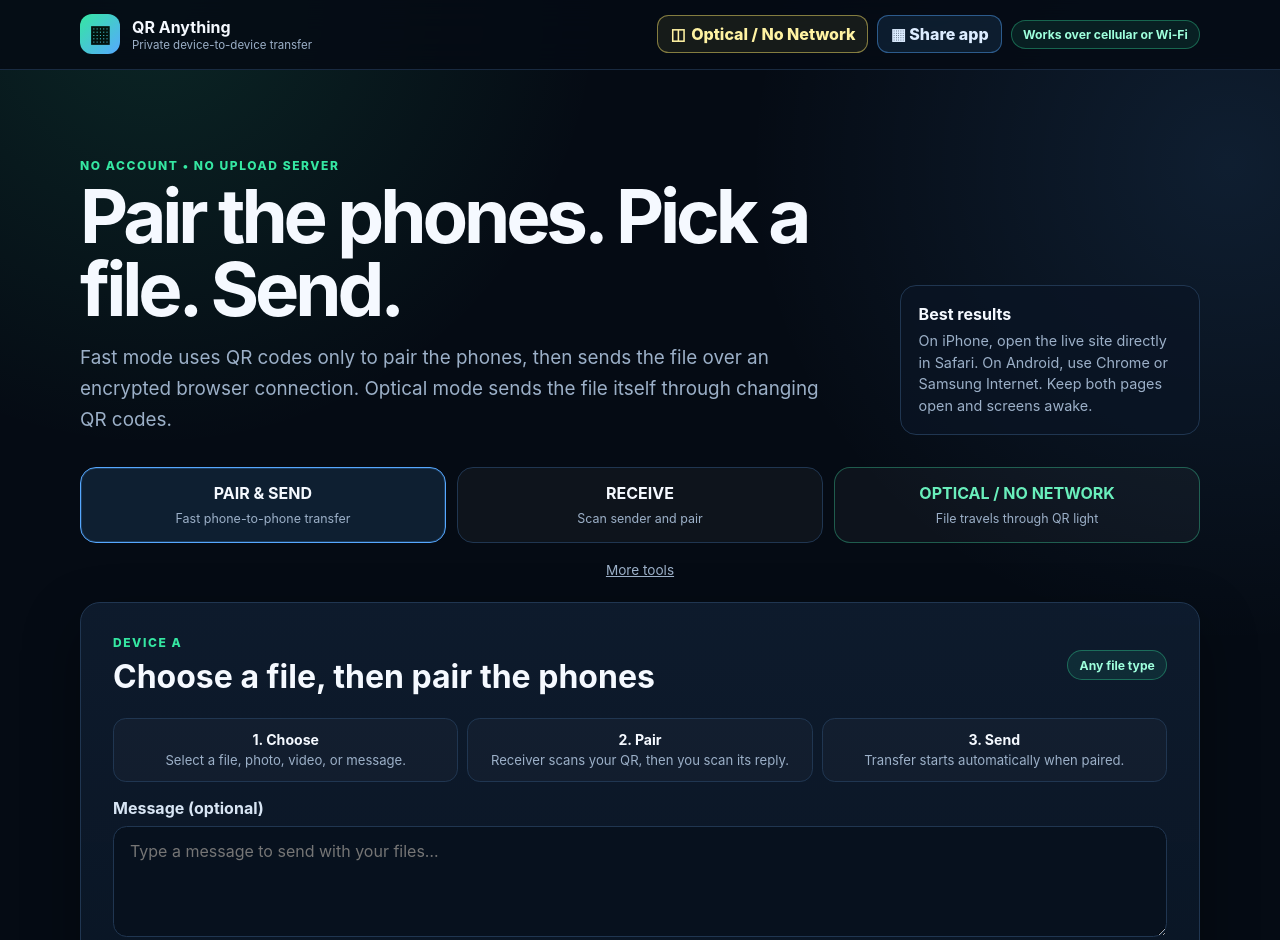
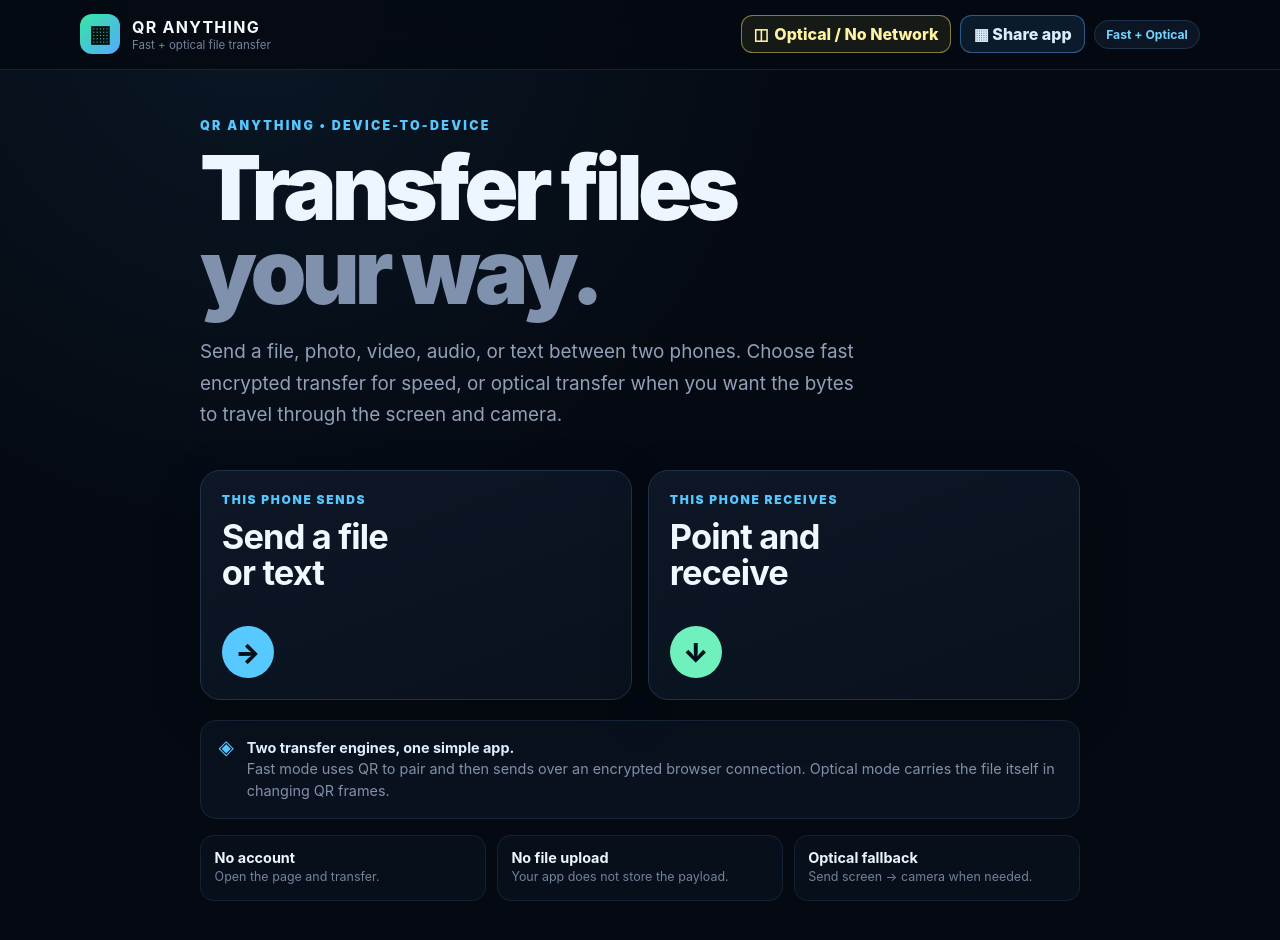
Before and after one commit to duhfreakinduh/qr-anything, a website: page index.html in a window 1280 px wide. Shown: the top 940 px of the page. Drawn offline with Linux system fonts and the light colour scheme.

Commit message:
Redesign QR Anything with polished Send / Receive home
Adds the v12 product home, Fast/Optical mode chooser, direct optical send/receive routing, and v12 cache refresh while preserving the working transfer engines.

```diff
--- a/optical/index.html
+++ b/optical/index.html
@@ -7,11 +7,11 @@
   <meta name="description" content="QR Anything Optical transfers files from one screen to another camera using fountain-coded animated QR frames. No payload network path, Bluetooth, or pairing required." />
   <title>QR Anything — Optical Transfer</title>
   <link rel="icon" href="../icon.svg" type="image/svg+xml" />
-  <link rel="stylesheet" href="./styles.css?v=10" />
+  <link rel="stylesheet" href="./styles.css?v=12" />
 </head>
 <body>
   <header class="topbar">
-    <a href="../" class="brand"><span class="mark">▦</span><span><strong>QR ANYTHING</strong><small>OPTICAL TRANSFER</small></span></a>
+    <a href="../?v=12" class="brand"><span class="mark">▦</span><span><strong>QR ANYTHING</strong><small>OPTICAL TRANSFER</small></span></a>
     <span class="airgap">SCREEN → CAMERA</span>
   </header>
 
@@ -123,9 +123,14 @@
     if ('serviceWorker' in navigator) {
       navigator.serviceWorker.register('../sw.js').then(registration => registration.update()).catch(() => {});
     }
+    document.addEventListener('DOMContentLoaded', () => {
+      const mode = new URLSearchParams(location.search).get('mode');
+      if (mode === 'receive') document.getElementById('showReceive')?.click();
+      if (mode === 'send') document.getElementById('showSend')?.click();
+    });
   </script>
   <script src="https://cdn.jsdelivr.net/npm/qrcode-generator@1.4.4/qrcode.js" crossorigin="anonymous"></script>
   <script src="https://cdn.jsdelivr.net/npm/jsqr@1.4.0/dist/jsQR.js" crossorigin="anonymous"></script>
-  <script type="module" src="./app.js?v=10"></script>
+  <script type="module" src="./app.js?v=12"></script>
 </body>
 </html>
--- /dev/null
+++ b/product-home-v12.js
@@ -0,0 +1,152 @@
+'use strict';
+
+(function initProductHomeV12() {
+  if (window.__qrAnythingProductHomeV12) return;
+  window.__qrAnythingProductHomeV12 = true;
+
+  const $ = id => document.getElementById(id);
+  const main = document.querySelector('main.shell');
+  const hero = document.querySelector('.hero');
+  const tabs = document.querySelector('.tabs');
+  if (!main || !hero || !tabs) return;
+
+  document.body.classList.add('product-v12');
+
+  const style = document.createElement('style');
+  style.id = 'productHomeV12Styles';
+  style.textContent = `
+    body.product-v12{background:radial-gradient(circle at 20% 0%,rgba(43,118,177,.12),transparent 34rem),#050a12;color:#edf5ff}
+    body.product-v12 .topbar{border-bottom:1px solid #172235;background:rgba(5,10,18,.88);backdrop-filter:blur(18px);position:sticky;top:0;z-index:50}
+    body.product-v12 .brand strong{letter-spacing:.08em;text-transform:uppercase}
+    body.product-v12 .brand small{color:#73849e}
+    body.product-v12 .badge{background:#0b1523;border-color:#20324b;color:#75d4ff}
+    body.product-v12 .hero{display:none!important}
+    body.product-v12 .quick-mode-bar,body.product-v12 .quick-more-row{display:none!important}
+    body.product-v12 .tabs{display:none!important}
+    body.product-v12 .panel.v12-panel-hidden{display:none!important}
+    .v12-home{padding:3rem 0 1.5rem;max-width:880px;margin:0 auto}
+    .v12-kicker{margin:0 0 .8rem;color:#56c7ff;font-size:.78rem;font-weight:900;letter-spacing:.18em;text-transform:uppercase}
+    .v12-title{font-size:clamp(2.75rem,9vw,5.6rem);line-height:.94;letter-spacing:-.055em;margin:0;max-width:760px;font-weight:900}
+    .v12-title span{display:block;color:#7f91ad}
+    .v12-subtitle{max-width:660px;color:#91a1b9;font-size:clamp(1rem,3vw,1.18rem);line-height:1.65;margin:1.4rem 0 0}
+    .v12-cards{display:grid;grid-template-columns:1fr 1fr;gap:1rem;margin:2.5rem 0 1.25rem}
+    .v12-action{appearance:none;border:1px solid #20324b;background:linear-gradient(160deg,#0d1726,#09111d);border-radius:1.25rem;padding:1.3rem;text-align:left;color:#eff7ff;min-height:230px;cursor:pointer;display:flex;flex-direction:column;justify-content:space-between;box-shadow:0 16px 50px rgba(0,0,0,.18);transition:transform .16s ease,border-color .16s ease,background .16s ease}
+    .v12-action:hover,.v12-action:focus-visible{transform:translateY(-2px);border-color:#4bbcff;outline:none;background:linear-gradient(160deg,#102036,#09111d)}
+    .v12-action small{display:block;color:#56c7ff;font-size:.75rem;font-weight:900;letter-spacing:.14em;text-transform:uppercase;margin-bottom:.8rem}
+    .v12-action strong{display:block;font-size:clamp(1.55rem,5vw,2.15rem);line-height:1.04;letter-spacing:-.025em;max-width:260px}
+    .v12-arrow{width:52px;height:52px;border-radius:999px;display:grid;place-items:center;background:#58c9ff;color:#03101a;font-size:1.65rem;font-weight:900;margin-top:1.5rem}
+    .v12-action.receive .v12-arrow{background:#6ff0bd}
+    .v12-note{border:1px solid #17263a;background:#08111d;border-radius:1rem;padding:1rem 1.1rem;color:#8191aa;display:flex;gap:.8rem;align-items:flex-start;line-height:1.5;font-size:.9rem}
+    .v12-note b{color:#dfeeff}
+    .v12-note-mark{color:#56c7ff;font-size:1.25rem;line-height:1}
+    .v12-proof{display:grid;grid-template-columns:repeat(3,1fr);gap:.65rem;margin:1rem 0 0}
+    .v12-proof div{border:1px solid #142235;border-radius:.85rem;padding:.85rem;background:#07101a}
+    .v12-proof strong{display:block;color:#eaf5ff;font-size:.9rem}.v12-proof span{display:block;color:#71829b;font-size:.78rem;margin-top:.2rem;line-height:1.35}
+    .v12-sheet-backdrop{position:fixed;inset:0;background:rgba(0,0,0,.72);backdrop-filter:blur(10px);display:grid;place-items:end center;z-index:1000;padding:1rem}
+    .v12-sheet-backdrop.hidden{display:none}
+    .v12-sheet{width:min(620px,100%);background:#07111e;border:1px solid #21344d;border-radius:1.35rem;padding:1.15rem;box-shadow:0 25px 90px rgba(0,0,0,.6)}
+    .v12-sheet-head{display:flex;align-items:flex-start;justify-content:space-between;gap:1rem;margin-bottom:.8rem}
+    .v12-sheet-head p{margin:.2rem 0 0;color:#8191aa;font-size:.9rem}.v12-sheet-head h2{margin:0;font-size:1.4rem}
+    .v12-close{border:1px solid #223650;background:#0a1624;color:#d8e7fb;width:42px;height:42px;border-radius:.85rem;font-size:1.4rem}
+    .v12-mode-option{width:100%;display:grid;grid-template-columns:auto 1fr auto;align-items:center;gap:.9rem;border:1px solid #1d3048;background:#0a1624;color:#edf6ff;border-radius:1rem;padding:1rem;text-align:left;margin-top:.7rem;cursor:pointer}
+    .v12-mode-option:hover,.v12-mode-option:focus-visible{outline:none;border-color:#54c8ff;background:#0d1c2e}
+    .v12-mode-icon{width:46px;height:46px;border-radius:.85rem;display:grid;place-items:center;background:#12263c;color:#61ceff;font-size:1.25rem;font-weight:900}
+    .v12-mode-option.optical .v12-mode-icon{background:#0d2a25;color:#70efbd}
+    .v12-mode-copy strong{display:block;font-size:1rem}.v12-mode-copy span{display:block;color:#7f91a9;font-size:.82rem;line-height:1.4;margin-top:.18rem}
+    .v12-mode-chevron{color:#6d809b;font-size:1.35rem}
+    .v12-mode-tip{margin:.8rem .2rem .1rem;color:#6f8099;font-size:.78rem;line-height:1.45}
+    .v12-workbar{display:flex;align-items:center;justify-content:space-between;gap:.75rem;margin:1rem 0 .9rem}
+    .v12-home-button{border:1px solid #20334c;background:#091421;color:#dceafa;border-radius:.75rem;padding:.65rem .85rem;font:inherit;font-weight:800;font-size:.86rem}
+    .v12-worklabel{color:#73859f;font-size:.8rem;font-weight:800;letter-spacing:.08em;text-transform:uppercase}
+    @media(max-width:640px){.v12-home{padding-top:2.1rem}.v12-cards{grid-template-columns:1fr 1fr;gap:.7rem}.v12-action{min-height:205px;padding:1rem}.v12-action strong{font-size:1.55rem}.v12-proof{grid-template-columns:1fr}.v12-title{font-size:clamp(3.15rem,16vw,4.6rem)}}
+    @media(max-width:430px){.v12-cards{grid-template-columns:1fr}.v12-action{min-height:175px}.v12-arrow{width:46px;height:46px}}
+  `;
+  document.head.appendChild(style);
+
+  const home = document.createElement('section');
+  home.id = 'v12Home';
+  home.className = 'v12-home';
+  home.innerHTML = `
+    <p class="v12-kicker">QR ANYTHING • DEVICE-TO-DEVICE</p>
+    <h1 class="v12-title">Transfer files <span>your way.</span></h1>
+    <p class="v12-subtitle">Send a file, photo, video, audio, or text between two phones. Choose fast encrypted transfer for speed, or optical transfer when you want the bytes to travel through the screen and camera.</p>
+    <div class="v12-cards">
+      <button id="v12Send" class="v12-action send" type="button"><div><small>THIS PHONE SENDS</small><strong>Send a file<br>or text</strong></div><span class="v12-arrow">→</span></button>
+      <button id="v12Receive" class="v12-action receive" type="button"><div><small>THIS PHONE RECEIVES</small><strong>Point and<br>receive</strong></div><span class="v12-arrow">↓</span></button>
+    </div>
+    <div class="v12-note"><span class="v12-note-mark">◈</span><div><b>Two transfer engines, one simple app.</b><br>Fast mode uses QR to pair and then sends over an encrypted browser connection. Optical mode carries the file itself in changing QR frames.</div></div>
+    <div class="v12-proof"><div><strong>No account</strong><span>Open the page and transfer.</span></div><div><strong>No file upload</strong><span>Your app does not store the payload.</span></div><div><strong>Optical fallback</strong><span>Send screen → camera when needed.</span></div></div>
+  `;
+  main.insertBefore(home, main.firstChild);
+
+  const sheet = document.createElement('div');
+  sheet.id = 'v12ModeSheet';
+  sheet.className = 'v12-sheet-backdrop hidden';
+  sheet.setAttribute('role', 'dialog');
+  sheet.setAttribute('aria-modal', 'true');
+  sheet.innerHTML = `<div class="v12-sheet"><div class="v12-sheet-head"><div><h2 id="v12SheetTitle">Choose transfer</h2><p id="v12SheetText">How do you want to send?</p></div><button id="v12CloseSheet" class="v12-close" type="button" aria-label="Close">×</button></div><button id="v12FastMode" class="v12-mode-option" type="button"><span class="v12-mode-icon">⚡</span><span class="v12-mode-copy"><strong>Fast Internet Transfer</strong><span>QR pair, then encrypted WebRTC. Best for videos and larger files.</span></span><span class="v12-mode-chevron">›</span></button><button id="v12OpticalMode" class="v12-mode-option optical" type="button"><span class="v12-mode-icon">▦</span><span class="v12-mode-copy"><strong>Optical / No Network Path</strong><span>The actual file travels as changing QR light from screen to camera.</span></span><span class="v12-mode-chevron">›</span></button><p class="v12-mode-tip">Fast mode is usually much quicker. Optical mode is for the screen-to-camera transfer you were testing.</p></div>`;
+  document.body.appendChild(sheet);
+
+  let selectedDirection = 'send';
+  const panels = [...document.querySelectorAll('main.shell > .panel')];
+
+  function hideWorkPanels() {
+    panels.forEach(panel => panel.classList.add('v12-panel-hidden'));
+  }
+
+  function openHome() {
+    hideWorkPanels();
+    home.hidden = false;
+    sheet.classList.add('hidden');
+    window.scrollTo({ top: 0, behavior: 'smooth' });
+  }
+
+  function openSheet(direction) {
+    selectedDirection = direction;
+    $('v12SheetTitle').textContent = direction === 'send' ? 'Choose how to send' : 'Choose how to receive';
+    $('v12SheetText').textContent = direction === 'send' ? 'Pick the transfer path for this file.' : 'Use the same mode the sending phone chose.';
+    sheet.classList.remove('hidden');
+  }
+
+  function ensureWorkbar(panel, label) {
+    if (!panel || panel.querySelector('.v12-workbar')) return;
+    const bar = document.createElement('div');
+    bar.className = 'v12-workbar';
+    bar.innerHTML = `<button class="v12-home-button" type="button">← Home</button><span class="v12-worklabel">${label}</span>`;
+    bar.querySelector('button').addEventListener('click', openHome);
+    panel.insertBefore(bar, panel.firstChild);
+  }
+
+  function openFast(direction) {
+    home.hidden = true;
+    sheet.classList.add('hidden');
+    hideWorkPanels();
+    const panel = $(direction === 'send' ? 'send' : 'receive');
+    if (!panel) return;
+    panel.classList.remove('v12-panel-hidden');
+    panel.classList.add('active');
+    ensureWorkbar(panel, direction === 'send' ? 'FAST SEND' : 'FAST RECEIVE');
+    if (typeof window.switchTab === 'function') window.switchTab(direction === 'send' ? 'send' : 'receive');
+    panel.classList.remove('v12-panel-hidden');
+    setTimeout(() => panel.scrollIntoView({ behavior: 'smooth', block: 'start' }), 30);
+  }
+
+  function openOptical(direction) {
+    location.href = `./optical/?mode=${encodeURIComponent(direction)}&v=12`;
+  }
+
+  $('v12Send').addEventListener('click', () => openSheet('send'));
+  $('v12Receive').addEventListener('click', () => openSheet('receive'));
+  $('v12CloseSheet').addEventListener('click', () => sheet.classList.add('hidden'));
+  sheet.addEventListener('click', event => { if (event.target === sheet) sheet.classList.add('hidden'); });
+  $('v12FastMode').addEventListener('click', () => openFast(selectedDirection));
+  $('v12OpticalMode').addEventListener('click', () => openOptical(selectedDirection));
+  document.addEventListener('keydown', event => { if (event.key === 'Escape') sheet.classList.add('hidden'); });
+
+  const secureBadge = $('secureBadge');
+  if (secureBadge) secureBadge.textContent = 'Fast + Optical';
+  const brandSmall = document.querySelector('.brand small');
+  if (brandSmall) brandSmall.textContent = 'Fast + optical file transfer';
+
+  hideWorkPanels();
+})();
--- a/sw.js
+++ b/sw.js
@@ -1,9 +1,9 @@
-const CACHE = 'qr-anything-v11';
+const CACHE = 'qr-anything-v12';
 const ASSETS = [
   './', './index.html', './styles.css', './app-part1.js', './app-part2.js',
   './fixes.js', './transfer-fixes.js', './scan-fix-v5.js', './ios-fix-v6.js',
   './qr-render-fix-v7.js', './scan-fix-v9.js', './upgrade-v8.js', './optical-link-v10.js',
-  './quick-pair-v11.js', './manifest.webmanifest', './icon.svg',
+  './quick-pair-v11.js', './product-home-v12.js', './manifest.webmanifest', './icon.svg',
   './optical/', './optical/index.html', './optical/styles.css', './optical/app.js', './optical/core.js'
 ];
 
```
Also changed, not shown: qr-render-fix-v7.js (+21 -7 lines).
